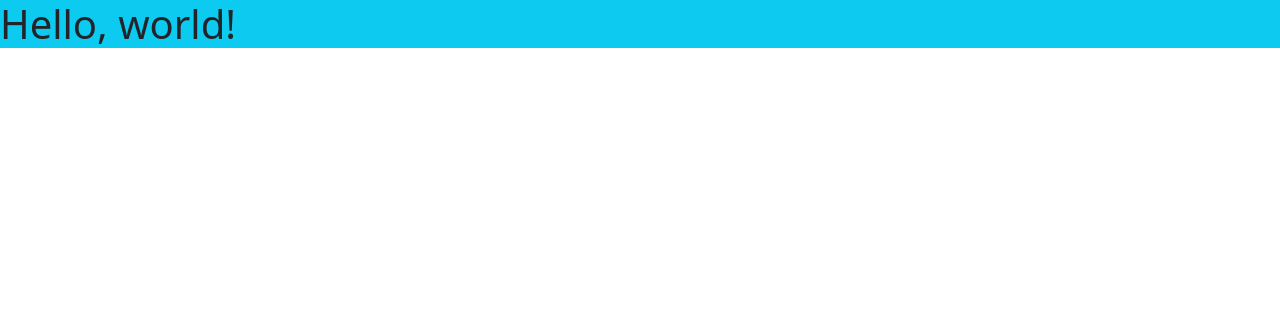
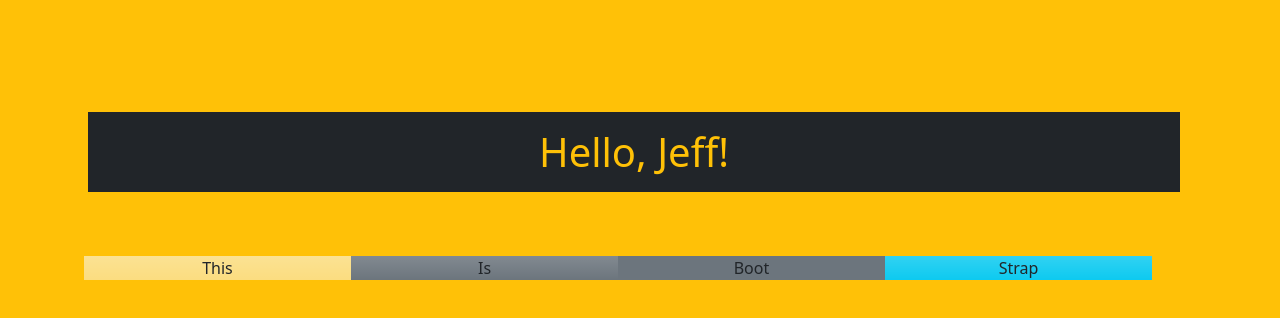
Before and after one commit to jeffreyriosjr/bootstrap-boilerplate-22-08, a plain HTML site: page index.html in a window 1280 px wide. Drawn offline with nearby package versions, Linux system fonts and the light colour scheme.

Commit message:
created boilerplate template

```diff
--- a/index.html
+++ b/index.html
@@ -8,16 +8,18 @@
     <!-- Bootstrap CSS -->
     <link href="https://cdn.jsdelivr.net/npm/bootstrap@5.1.3/dist/css/bootstrap.min.css" rel="stylesheet" integrity="sha384-1BmE4kWBq78iYhFldvKuhfTAU6auU8tT94WrHftjDbrCEXSU1oBoqyl2QvZ6jIW3" crossorigin="anonymous">
 
-    <title>Hello, world!</title>
+    <title>DAY 3</title>
   </head>
-  <body>
-    <h1 class="bg-info">Hello, world!</h1>
-
-
-
-
-
-
+  <body class="bg-warning">
+    <div class="row container d-flex flex-direction-column m-5 pt-5 w-100">
+    <h1 class="bg-dark text-warning text-center w-100 m-3 p-3">Hello, Jeff!</h1>
+    <section class="top-area d-flex pt-5">
+    <div class="col bg-light bg-gradient text-center" style="--bs-bg-opacity: .5;">This</div>
+    <div class="col bg-secondary bg-gradient text-center">Is</div>
+    <div class="col bg-secondary text-center">Boot</div>
+    <div class="col bg-info bg-gradient text-center">Strap</div>
+    </section>
+  </div>
 
     <script src="https://cdn.jsdelivr.net/npm/bootstrap@5.1.3/dist/js/bootstrap.bundle.min.js" integrity="sha384-ka7Sk0Gln4gmtz2MlQnikT1wXgYsOg+OMhuP+IlRH9sENBO0LRn5q+8nbTov4+1p" crossorigin="anonymous"></script>
 
```
